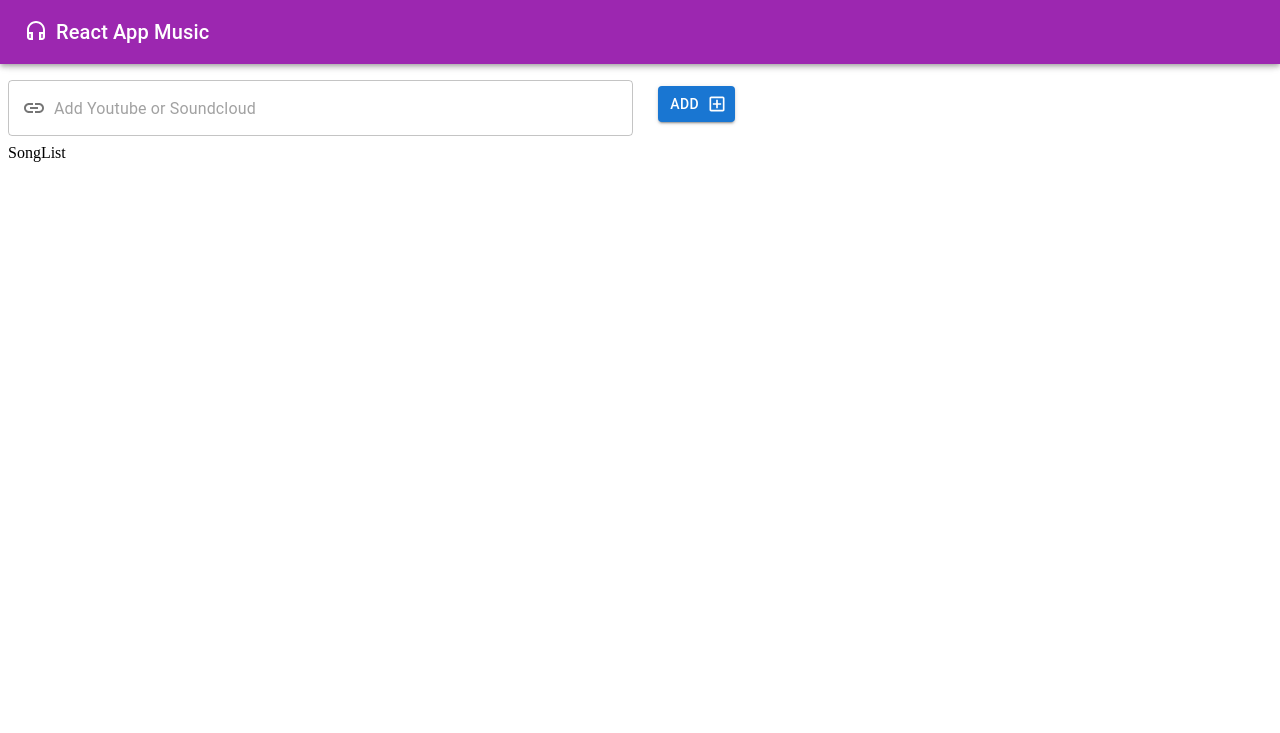
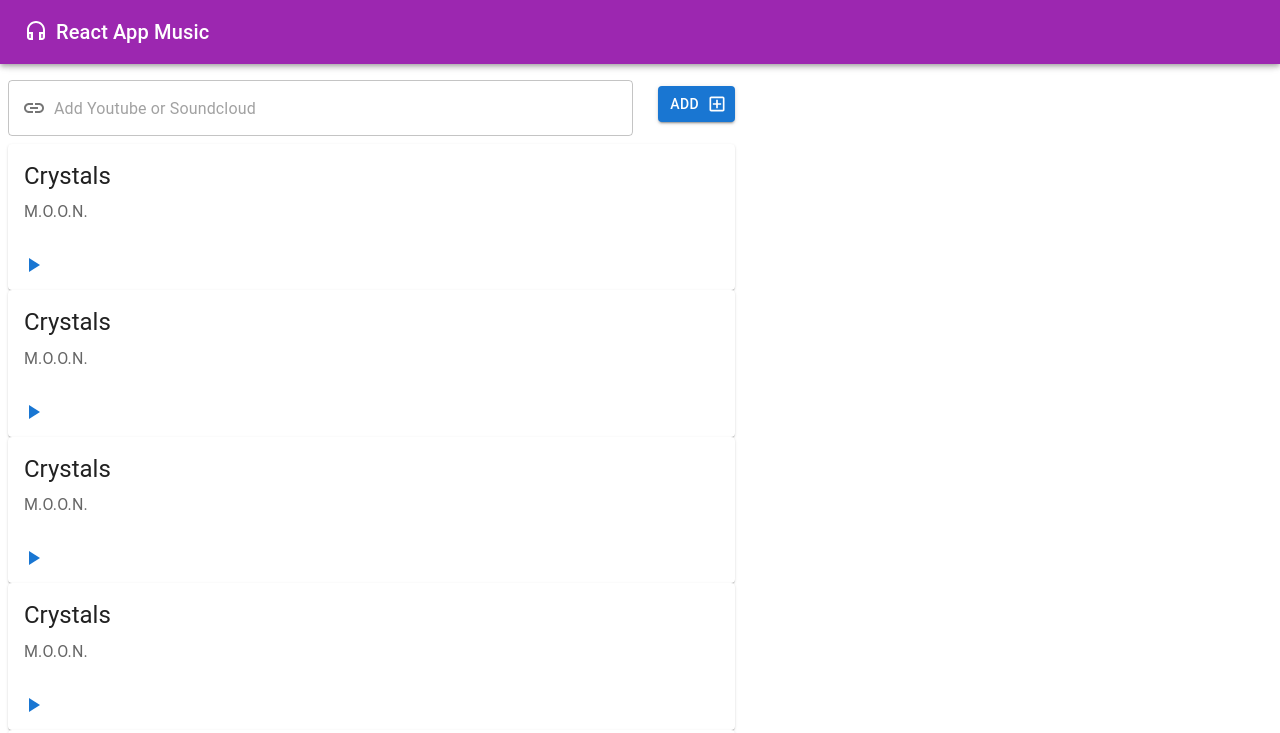
Before and after one commit to Heneros/react-app-music, a React (Create React App) app: page / in a window 1280 px wide. Shown: the top 733 px of the page. Built offline with nearby package versions, Linux system fonts and the light colour scheme.

Commit message:
SongList updated

```diff
--- a/src/components/AddSong.js
+++ b/src/components/AddSong.js
@@ -3,19 +3,10 @@ import { TextField, InputAdornment, Button, Dialog, DialogContent, DialogTitle,
 import { AddBoxOutlined, Link } from '@mui/icons-material';
 import AddSongStyles from './styles/AddSongStyles';
 
-import { createGlobalStyle } from 'styled-components';
+import GlobalStyle from './styles/GlobalStyles';
 
 
 
-
-const GlobalStyle = createGlobalStyle`
-  .thumbnail{
-    width: 90%;
-  }
-  .dialog{
-    text-align: center;
-}
-`
 
 function AddSong() {
     const [dialog, setDialog] = React.useState(false);
--- a/src/components/SongList.js
+++ b/src/components/SongList.js
@@ -1,7 +1,53 @@
+import { PlayArrow } from '@mui/icons-material';
+import { Card, CardActionArea, CardActions, CardContent, CircularProgress, IconButton, Typography } from '@mui/material';
 import React from 'react';
 
 function SongList() {
-    return <div>SongList</div>
+    let loading = false; ///if false not show spinner
+
+    const song = {
+        title: "Crystals",
+        artist: "M.O.O.N.",
+        thumbnail: "https://www.youtube.com/watch?v=AVblOqZBlJw"
+    }
+
+    if (loading) {
+        return (
+            <div style={{
+                display: 'flex',
+                flexDirection: 'column',
+                alignItems: 'center',
+                marginTop: 50
+            }}>
+                <CircularProgress />
+            </div>
+        )
+    }
+
+
+    return <div>{Array.from({ length: 10 }, () => song).map((song, i) => (
+        <Song key={i} song={song} /> ///output 10 items song, song array
+    ))} </div>
+}
+function Song({ song }) {
+    const { title, artist, thumbnail } = song; ///destruction array song
+    return <Card>
+        <div>
+            <CardContent>
+                <Typography gutterBottom variant="h5" component="h2">
+                    {title}
+                </Typography>
+                <Typography variant="body1" component="p" color="textSecondary">
+                    {artist}
+                </Typography>
+            </CardContent>
+            <CardActions>
+                <IconButton size="small" color="primary">
+                    <PlayArrow />
+                </IconButton>
+            </CardActions>
+        </div>
+    </Card>
 }
 
 export default SongList;
--- /dev/null
+++ b/src/components/styles/GlobalStyles.js
@@ -0,0 +1,11 @@
+import { createGlobalStyle } from 'styled-components';
+
+const GlobalStyle = createGlobalStyle`
+  .thumbnail{
+    width: 90%;
+  }
+  .dialog{
+    text-align: center;
+}
+`
+export default GlobalStyle;
```
